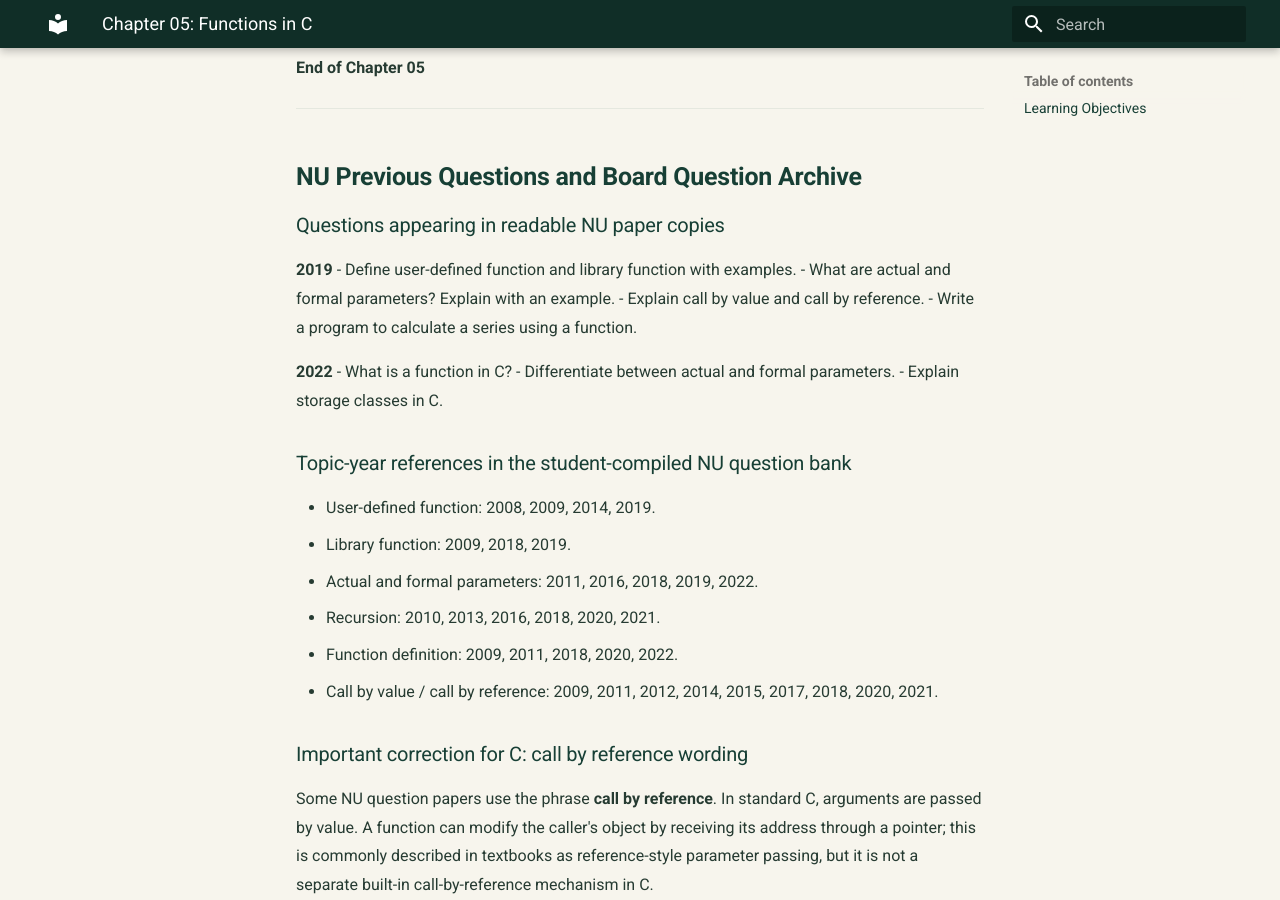
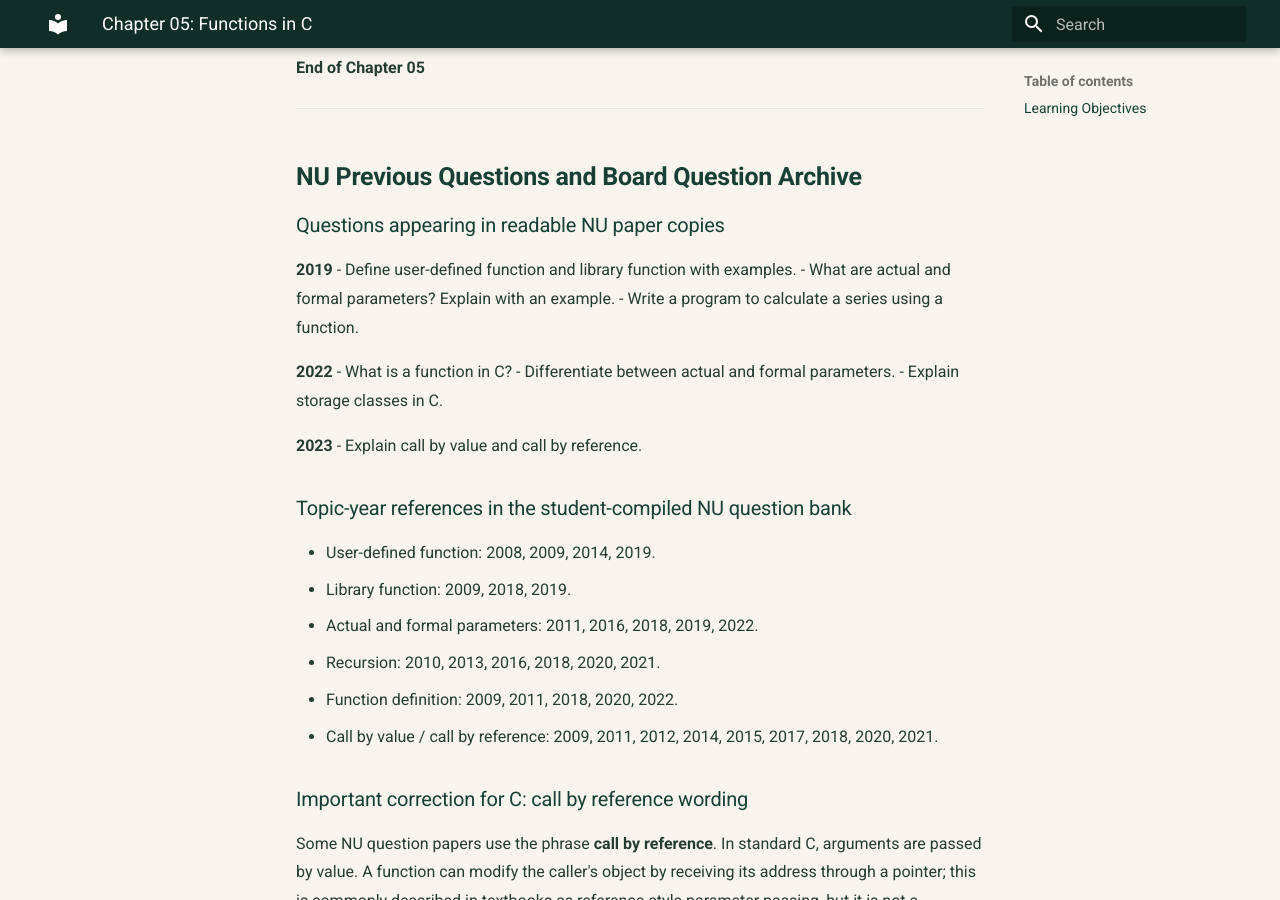
Before and after one commit to taimiyatahsin0-png/nu-cse-notes-store, an MkDocs documentation site: the page built from docs/subjects/spl/chapter-05-functions.md, in a window 1280 px wide and 900 px high, scrolled down 11420 px. Built offline with MkDocs 1.6.1 and Material for MkDocs 9.7.7, drawn with Linux system fonts in a browser that asks for light colours.

```diff
--- a/docs/subjects/spl/chapter-05-functions.md
+++ b/docs/subjects/spl/chapter-05-functions.md
@@ -427,13 +427,15 @@ Scope is the region of a program in which an identifier can be accessed.
 **2019**
 - Define user-defined function and library function with examples.
 - What are actual and formal parameters? Explain with an example.
-- Explain call by value and call by reference.
 - Write a program to calculate a series using a function.
 
 **2022**
 - What is a function in C?
 - Differentiate between actual and formal parameters.
 - Explain storage classes in C.
+
+**2023**
+- Explain call by value and call by reference.
 
 ### Topic-year references in the student-compiled NU question bank
 
```
